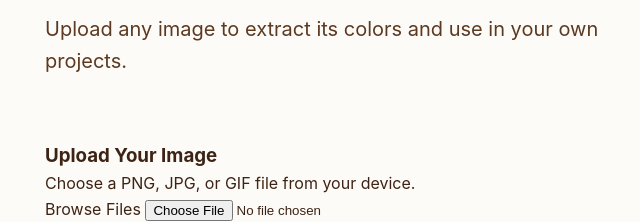
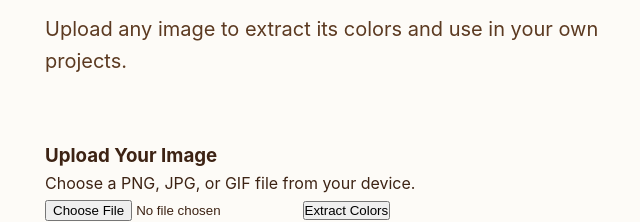
Before and after one commit to QiratHussain/Day92_ImageColorExtractor, a Flask app: page / in a window 1280 px wide. Shown: the part 227-449 px from the top of the page, without its empty margins (173-813 px from the left). Run offline with Flask 3, Linux system fonts and the light colour scheme.

Commit message:
extract image colors

```diff
--- a/main.py
+++ b/main.py
@@ -1,4 +1,14 @@
-from flask import Flask, render_template
+from flask import Flask, render_template, request
+import colorgram
+
+
+def check_colors(image):
+    colors = colorgram.extract(image, 6)
+    for color in colors:
+        rgb = color.rgb
+        proportion = color.proportion
+        hex_color = f"#{rgb.r:02x}{rgb.g:02x}{rgb.b:02x}"
+        print(f"HEX: {hex_color} | RGB: ({rgb.r}, {rgb.g}, {rgb.b}) | Occurrence: {proportion:.2%}")
 
 app= Flask(__name__)
 
@@ -6,10 +16,14 @@ app= Flask(__name__)
 def home():
     return render_template("index.html")
 
+@app.route("/upload", methods=["POST"])
+def upload():
+    image = request.files["image"]
+    check_colors(image.stream)
+    return "Colors extracted! Check your terminal."
+
 if __name__=="__main__":
     app.run(debug=True)
 
-# TODO: 3. image upload function
-# TODO: 4. show the uploaded image
-# TODO: 5. extract the colors of images
+
 # TODO: 6. display the colors (or colors and hex codes)
--- a/templates/index.html
+++ b/templates/index.html
@@ -125,15 +125,19 @@
             <h3>Upload Your Image</h3>
             <p>Choose a PNG, JPG, or GIF file from your device.</p>
 
-            <!-- HTML File Input -->
-            <label for="image-upload" class="upload-btn">Browse Files</label>
-            <input type="file" id="image-upload" accept="image/*">
+            <form action="/upload" method="POST" enctype="multipart/form-data">
 
-            <!-- Optional live preview container -->
+                <input type="file" id="image-upload"
+                       name="image" accept="image/*" required>
+
+                <button type="submit">Extract Colors</button>
+
+            </form>
+
             <div id="preview-container">
-              <img id="preview-image" src="" alt="Image Preview">
+                <img id="preview-image" src="" alt="Image Preview">
             </div>
-          </div>
+        </div>
 
           <script>
             const imageUpload = document.getElementById('image-upload');
```
